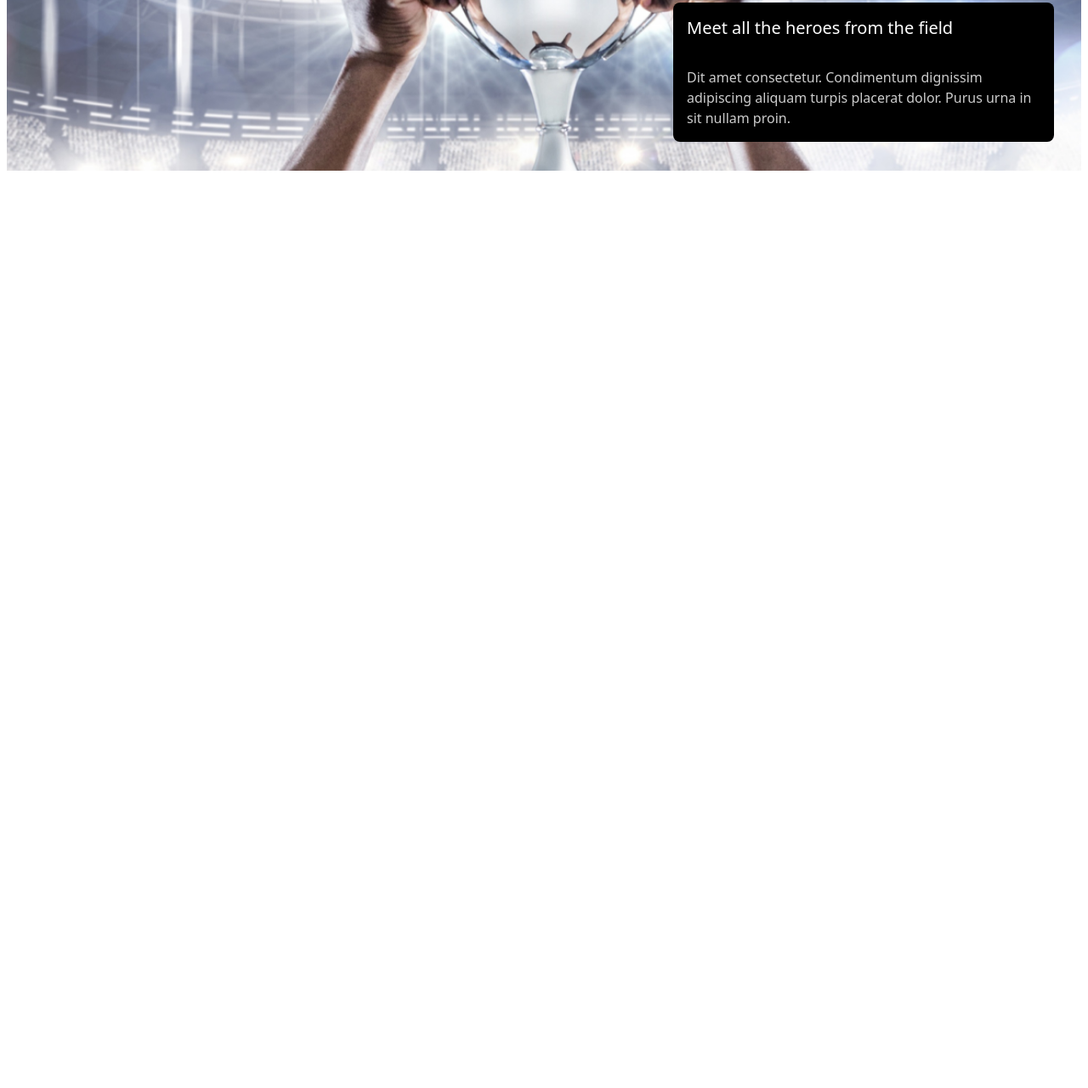
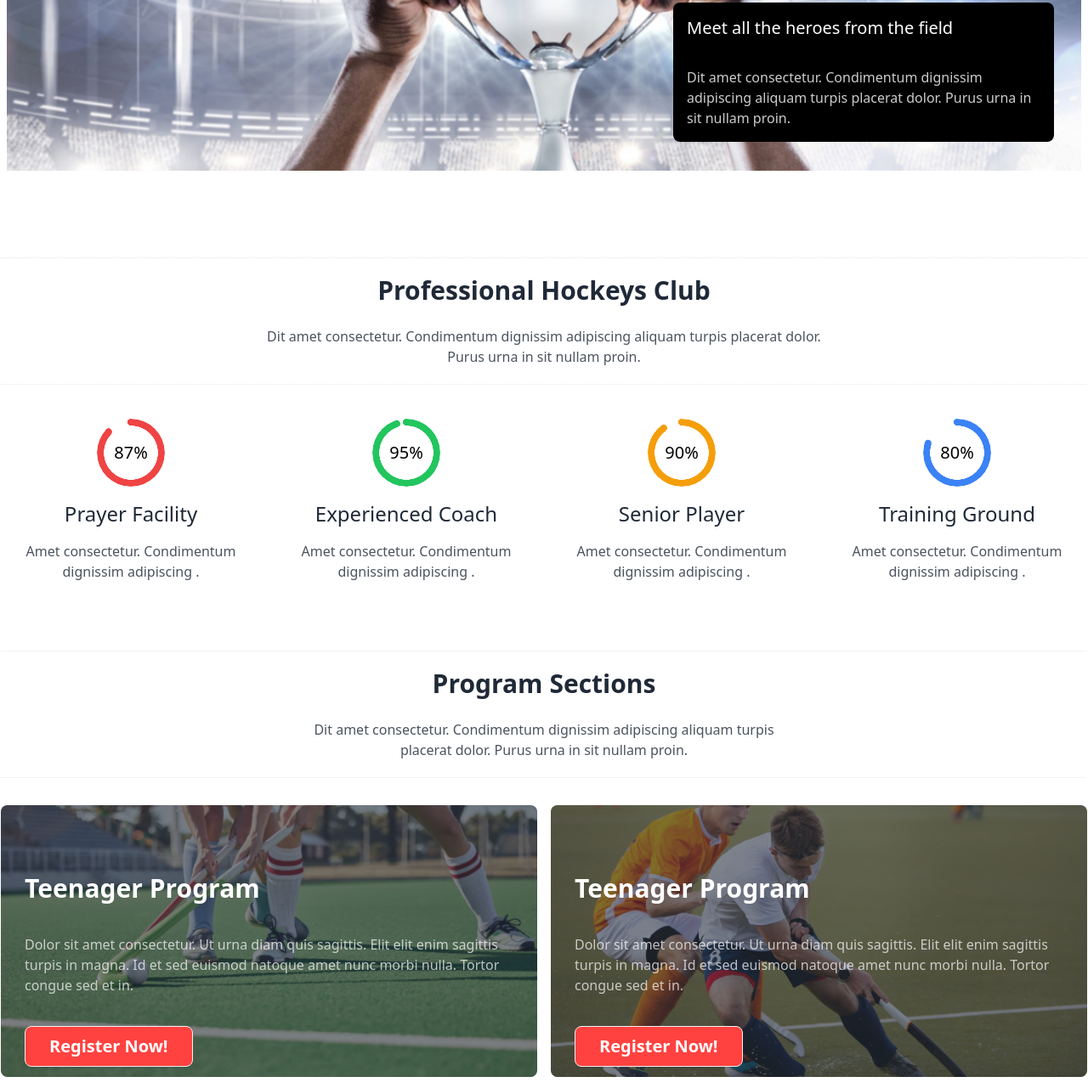
Before and after one commit to saidulislam28/Hockeys-club, a plain HTML site: page index.html in a window 1280 px wide. Shown: the part 467-1748 px from the top of the page at 85% size. Before the commit the page ends 800 px from the top, so only its background shows below. Drawn offline with nearby package versions, Linux system fonts and the light colour scheme.

Commit message:
Completed the pragram section

```diff
--- a/index.html
+++ b/index.html
@@ -33,7 +33,7 @@
               <svg xmlns="http://www.w3.org/2000/svg" class="h-5 w-5" fill="none" viewBox="0 0 24 24" stroke="currentColor"><path stroke-linecap="round" stroke-linejoin="round" stroke-width="2" d="M4 6h16M4 12h8m-8 6h16" /></svg>
             </div>
             <ul tabindex="0" class="menu menu-sm dropdown-content mt-3 z-[1] p-2 shadow bg-base-100 rounded-box w-52">
-              <li><a>Home</a></li>
+              <li><a><span class="text-red-500">Home</span></a></li>
             <li><a> About</a></li>
             <li><a>Pages</a></li>
             <li><a>Blog</a></li>
@@ -44,11 +44,11 @@
 
 
           </div>
-          <a class="text-xl lg:text-5xl">Hockey<span class="text-red-500">’</span>s</a>
+          <p class="text-xl lg:text-5xl font-bold">Hockey<span class="text-red-500">’</span>s</p>
         </div>
         <div class="navbar-center hidden  lg:flex">
           <ul class="menu menu-horizontal px-1 font-bold">
-            <li><a><span class="text-[#FF4240 ]">Home</span></a></li>
+            <li><a><span class="text-[#FF4240]">Home</span></a></li>
             <li><a> About</a></li>
             <li><a>Pages</a></li>
             <li><a>Blog</a></li>
@@ -91,11 +91,127 @@
 
     </div>
   </div>
+</header>
+<main>
+      <section class="container mx-auto mt-24 ">
+
+          <!-- professional here  -->
+          <div class="text-center space-y-6 border border-dotted border-x-white py-5">
+            <h1 class="font-extrabold text-3xl">Professional Hockeys Club</h1>
+            <p class=" opacity-80">Dit amet consectetur. Condimentum dignissim adipiscing aliquam turpis placerat dolor. <br>Purus urna in sit nullam proin.</p>
+          </div>
+          <!-- radial progress -->
+
+
+          <div class="mt-10 grid gap-4 grid-cols-1 lg:grid-cols-4">
+            <!-- radial 1 -->
+            <div class="text-center space-y-4 ">
+              <div class="radial-progress text-red-500" style="--value:87;" role="progressbar"><span class="text-black text-xl font-medium">87%</span></div>
+              <h3 class="font-medium text-2xl ">Prayer Facility</h3>
+              <p class="opacity-80">Amet consectetur. Condimentum<br>  dignissim adipiscing .</p>
+
+
+            </div>
+            <!-- radial 2 -->
+            <div class="text-center space-y-4">
+              <div class="radial-progress text-green-500" style="--value:95;" role="progressbar"><span class="text-black text-xl font-medium">95%</span></div>
+              <h3 class="font-medium text-2xl ">Experienced Coach</h3>
+              <p class="opacity-80">Amet consectetur. Condimentum <br> dignissim adipiscing .</p>
+
+
+            </div>
+            <!-- radial 3 -->
+            <div class="text-center space-y-4">
+              <div class="radial-progress text-amber-500" style="--value:90;" role="progressbar"><span class="text-black text-xl font-medium">90%</span></div>
+              <h3 class="font-medium text-2xl ">Senior Player</h3>
+              <p class="opacity-80">Amet consectetur. Condimentum<br>  dignissim adipiscing .</p>
+
+
+            </div>
+            <!-- radial 4 -->
+            <div class="text-center space-y-4">
+              <div class="radial-progress text-blue-500" style="--value:80;" role="progressbar"><span class="text-black text-xl font-medium">80%</span></div>
+              <h3 class="font-medium text-2xl ">Training Ground</h3>
+              <p class="opacity-80">Amet consectetur. Condimentum <br> dignissim adipiscing .</p>
+            </div>
+          </div>
+        </section>
+        <!-- program section -->
+        <section class="border border-dotted border-white  container mx-auto mt-20 mb-40">
+          <!-- heading -->
+          <div class="text-center space-y-6 border border-dotted border-x-white py-5">
+            <h1 class="font-extrabold text-3xl">Program Sections</h1>
+            <p class=" opacity-80">Dit amet consectetur. Condimentum dignissim adipiscing aliquam turpis <br> placerat dolor. Purus urna in sit nullam proin. </p>
+          </div>
+
+          <!-- card section  -->
+          <div class=" mt-8 grid grid-cols-1 lg:grid-cols-2 gap-4">
+
+
+            <!-- card 1 -->
+            <div class="hero col-span-1 ">
+              <div class="hero rounded-lg h-[40vh] object-cover bg-no-repeat bg-center  bg-cover w-full" style="background-image: url(./images/3.png);"><div class="hero-overlay bg-opacity-60 rounded-lg">
+
+                <div class="
+                 lg:space-y-3 mt-[1.5rem] lg:mt-20 pl-7">
+                  <h1 class="text-2xl lg:text-3xl font-bold text-white">Teenager Program</h1>
+                  <p class=" lg:py-6 text-white opacity-70">Dolor sit amet consectetur. Ut urna diam quis sagittis. Elit elit
+                    enim sagittis turpis in magna. Id et sed euismod natoque amet nunc morbi nulla. Tortor congue sed et in. </p>
+                  <button class="btn lg:text-xl text-white font-bold bg-[#FF4240]  lg:px-7">Register Now! </button>
+                </div>
+                </div>
+              </div>
+            </div>
+            <!-- card 2 -->
+            <div class="hero col-span-1">
+              <div class="hero rounded-lg h-[40vh] object-cover bg-no-repeat bg-center  bg-cover w-full" style="background-image: url(./images/4.png);"><div class="hero-overlay bg-opacity-60 rounded-lg">
+
+                <div class=" lg:space-y-3 mt-[1.5rem] lg:mt-20 pl-7">
+                  <h1 class="text-2xl lg:text-3xl font-bold text-white">Teenager Program</h1>
+                  <p class=" lg:py-6 text-white opacity-70">Dolor sit amet consectetur. Ut urna diam quis sagittis. Elit elit
+                    enim sagittis turpis in magna. Id et sed euismod natoque amet nunc morbi nulla. Tortor congue sed et in. </p>
+                  <button class="btn lg:text-xl text-white font-bold bg-[#FF4240]  lg:px-7">Register Now! </button>
+                </div>
+                </div>
+              </div>
+            </div>
+            <!-- card 3 -->
+            <div class="hero lg:col-span-2">
+              <div class="hero rounded-lg h-[50vh] object-cover bg-no-repeat bg-center  bg-cover w-full" style="background-image: url(./images/2.png);"><div class="hero-overlay bg-opacity-60 rounded-lg">
+
+                <div class="space-y-2 lg:space-y-3 mt-10 lg:mt-56 pl-7 ">
+                  <h1 class="text-2xl lg:text-3xl font-bold text-white">Teenager Program</h1>
+                  <p class=" lg:py-6 text-white opacity-70">Dolor sit amet consectetur. Ut urna diam quis sagittis. Elit elit
+                    enim sagittis turpis in magna. <br> Id et sed euismod natoque amet nunc morbi nulla. Tortor congue sed et in. </p>
+                  <button class="btn lg:text-xl text-white font-bold bg-[#FF4240]  lg:px-7">Register Now! </button>
+                </div>
+                </div>
+              </div>
+            </div>
 
 
 
-</header>
-<main>
+
+
+
+
+
+          </div>
+
+
+        </section>
+        <!-- pragram section end here  -->
+
+
+
+
+
+
+
+
+
+
+
 
 </main>
 <footer>
```
